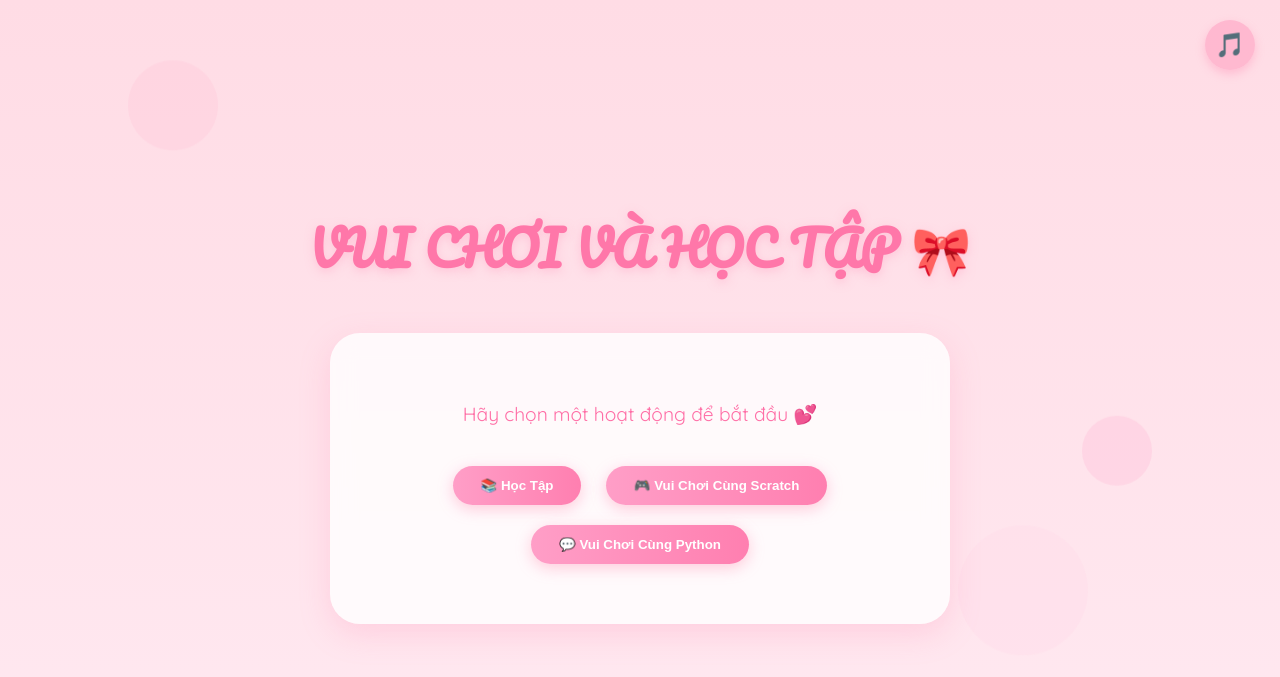
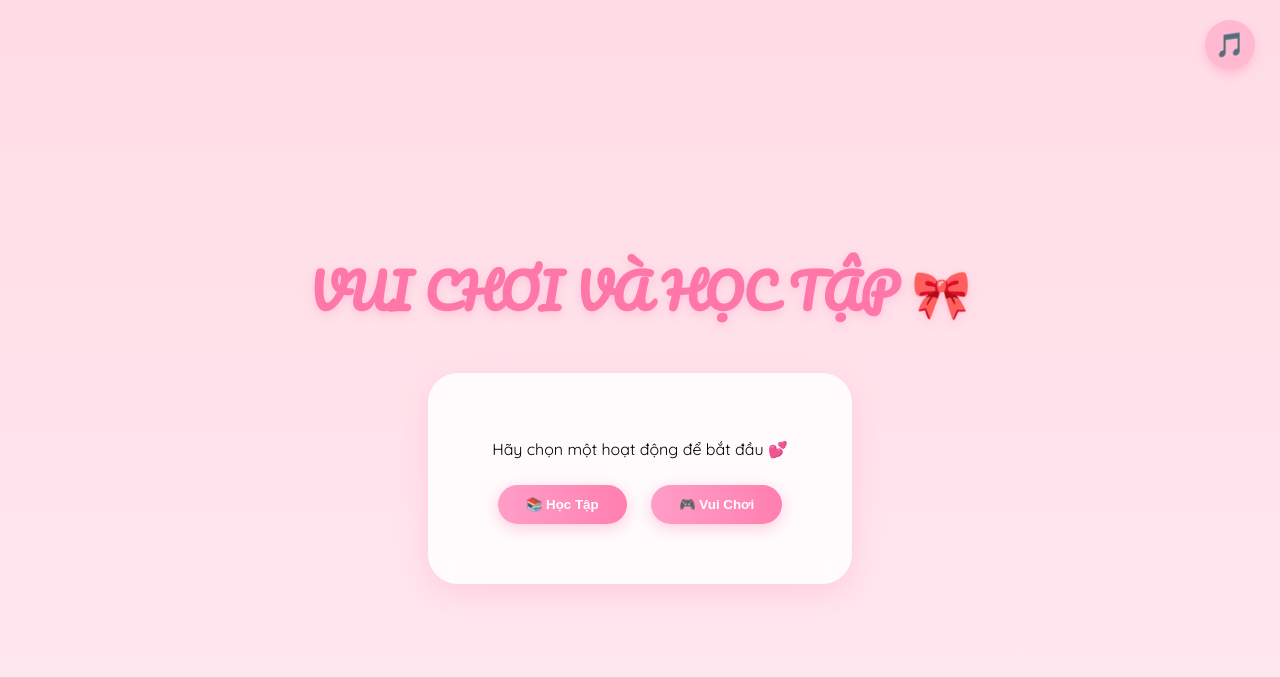
Before and after one commit to flyxlion060213-hehe/vuichoivahoctap, a Flask app: page / in a window 1280 px wide. Shown: the top 677 px of the page. Run offline with Flask 3, Linux system fonts and the light colour scheme.

Commit message:
Update index.html

```diff
--- a/templates/index.html
+++ b/templates/index.html
@@ -1,10 +1,9 @@
 <!DOCTYPE html>
 <html lang="vi">
 <head>
-  <meta charset="UTF-8" />
-  <meta name="viewport" content="width=device-width, initial-scale=1.0" />
+  <meta charset="UTF-8">
+  <meta name="viewport" content="width=device-width, initial-scale=1.0">
   <title>Vui Chơi Và Học Tập</title>
-
   <link href="https://fonts.googleapis.com/css2?family=Pacifico&family=Quicksand:wght@400;600&display=swap" rel="stylesheet">
 
   <style>
@@ -27,34 +26,21 @@
       font-size: 3rem;
       margin-bottom: 40px;
       text-shadow: 0 3px 10px rgba(255, 170, 200, 0.5);
-      animation: floatTitle 3s ease-in-out infinite;
-    }
-
-    @keyframes floatTitle {
-      0%, 100% { transform: translateY(0); }
-      50% { transform: translateY(-8px); }
     }
 
     .card {
-      background: rgba(255, 255, 255, 0.8);
+      background: rgba(255, 255, 255, 0.85);
       border-radius: 30px;
       box-shadow: 0 10px 30px rgba(255, 140, 180, 0.25);
       padding: 50px 60px;
       max-width: 500px;
       backdrop-filter: blur(12px);
-      animation: fadeInUp 1.5s ease;
       transition: transform 0.3s ease, box-shadow 0.3s ease;
     }
 
     .card:hover {
       transform: translateY(-5px);
       box-shadow: 0 12px 35px rgba(255, 150, 200, 0.5);
-    }
-
-    p {
-      color: #ff6fa6;
-      font-size: 1.2rem;
-      margin-bottom: 30px;
     }
 
     .btn {
@@ -77,36 +63,6 @@
       box-shadow: 0 0 25px rgba(255, 150, 200, 0.8);
     }
 
-    .sub-buttons {
-      display: none;
-      margin-top: 20px;
-      opacity: 0;
-      transform: translateY(20px);
-      transition: all 0.6s ease;
-    }
-
-    .sub-buttons.show {
-      display: block;
-      opacity: 1;
-      transform: translateY(0);
-    }
-
-    .bubble {
-      position: absolute;
-      border-radius: 50%;
-      opacity: 0.3;
-      animation: float 10s infinite ease-in-out;
-    }
-
-    @keyframes float {
-      0%, 100% { transform: translateY(0); }
-      50% { transform: translateY(-25px); }
-    }
-
-    .b1 { width: 90px; height: 90px; background: #ffc4d8; top: 10%; left: 10%; animation-delay: 0s; }
-    .b2 { width: 130px; height: 130px; background: #ffd6e7; bottom: 15%; right: 15%; animation-delay: 2s; }
-    .b3 { width: 70px; height: 70px; background: #ffb6d5; top: 55%; right: 10%; animation-delay: 1s; }
-
     #musicBtn {
       position: absolute;
       top: 20px;
@@ -127,42 +83,19 @@
       transform: scale(1.15);
       background: rgba(255, 140, 180, 0.9);
     }
-
-    @keyframes fadeInUp {
-      0% { opacity: 0; transform: translateY(40px); }
-      100% { opacity: 1; transform: translateY(0); }
-    }
   </style>
 </head>
 <body>
 
-  <!-- Nhạc nền -->
   <audio id="bgMusic" preload="auto"></audio>
-
-  <!-- Nút bật/tắt nhạc -->
   <button id="musicBtn" title="Bật/Tắt nhạc 🎵">🎵</button>
-
-  <!-- Bong bóng trang trí -->
-  <div class="bubble b1"></div>
-  <div class="bubble b2"></div>
-  <div class="bubble b3"></div>
 
   <h1>VUI CHƠI VÀ HỌC TẬP 🎀</h1>
 
   <div class="card">
     <p>Hãy chọn một hoạt động để bắt đầu 💕</p>
-
-    <div id="mainButtons">
-      <button class="btn" onclick="window.open('https://discord.gg/ZYtu7Cqm', '_blank')">📚 Học Tập</button>
-      <button class="btn" onclick="showScratch()">🎮 Vui Chơi Cùng Scratch</button>
-      <button class="btn">💬 Vui Chơi Cùng Python</button>
-    </div>
-
-    <div id="scratchButtons" class="sub-buttons">
-      <button class="btn" onclick="window.open('https://scratch.mit.edu/projects/1154470350/', '_blank')">💥 Điện Biên Phủ Trên Không</button>
-      <button class="btn" onclick="window.open('https://scratch.mit.edu/projects/1233610316/', '_blank')">🌍 Dịch Thuật</button>
-      <button class="btn" onclick="backToMain()">⬅️ Quay Lại</button>
-    </div>
+    <button class="btn" onclick="window.open('https://discord.gg/ZYtu7Cqm', '_blank')">📚 Học Tập</button>
+    <button class="btn" onclick="window.open('https://scratch.mit.edu/projects/1154470350/', '_blank')">🎮 Vui Chơi</button>
   </div>
 
   <script>
@@ -171,59 +104,33 @@
       "/RebelHeart.mp3",
       "/LuckyGirlSyndrome.mp3"
     ];
+    let current = 0;
+    const bgMusic = document.getElementById("bgMusic");
+    const btn = document.getElementById("musicBtn");
+    let playing = false;
 
-    let currentTrack = 0;
-    const bgMusic = document.getElementById("bgMusic");
-    const musicBtn = document.getElementById("musicBtn");
-    let musicPlaying = false;
-
-    function playMusic() {
-      bgMusic.src = musicList[currentTrack];
+    function playTrack() {
+      bgMusic.src = musicList[current];
       bgMusic.play().then(() => {
-        musicPlaying = true;
-        musicBtn.textContent = "🔇";
-      }).catch(err => console.log("Không thể phát:", err));
+        playing = true;
+        btn.textContent = "🔇";
+      }).catch(err => console.log("Không phát được:", err));
     }
 
     bgMusic.addEventListener("ended", () => {
-      currentTrack = (currentTrack + 1) % musicList.length;
-      playMusic();
+      current = (current + 1) % musicList.length;
+      playTrack();
     });
 
-    document.addEventListener("click", () => {
-      if (!musicPlaying) playMusic();
-    }, { once: true });
-
-    musicBtn.addEventListener("click", (e) => {
-      e.stopPropagation();
-      if (musicPlaying) {
+    btn.addEventListener("click", () => {
+      if (playing) {
         bgMusic.pause();
-        musicPlaying = false;
-        musicBtn.textContent = "🎵";
+        btn.textContent = "🎵";
+        playing = false;
       } else {
-        playMusic();
+        playTrack();
       }
     });
-
-    // Hiển thị/ẩn nhóm nút
-    const mainButtons = document.getElementById("mainButtons");
-    const scratchButtons = document.getElementById("scratchButtons");
-
-    function showScratch() {
-      mainButtons.style.opacity = '0';
-      setTimeout(() => {
-        mainButtons.style.display = 'none';
-        scratchButtons.classList.add('show');
-      }, 400);
-    }
-
-    function backToMain() {
-      scratchButtons.classList.remove('show');
-      setTimeout(() => {
-        mainButtons.style.display = 'block';
-        setTimeout(() => mainButtons.style.opacity = '1', 100);
-      }, 400);
-    }
   </script>
 </body>
 </html>
```
